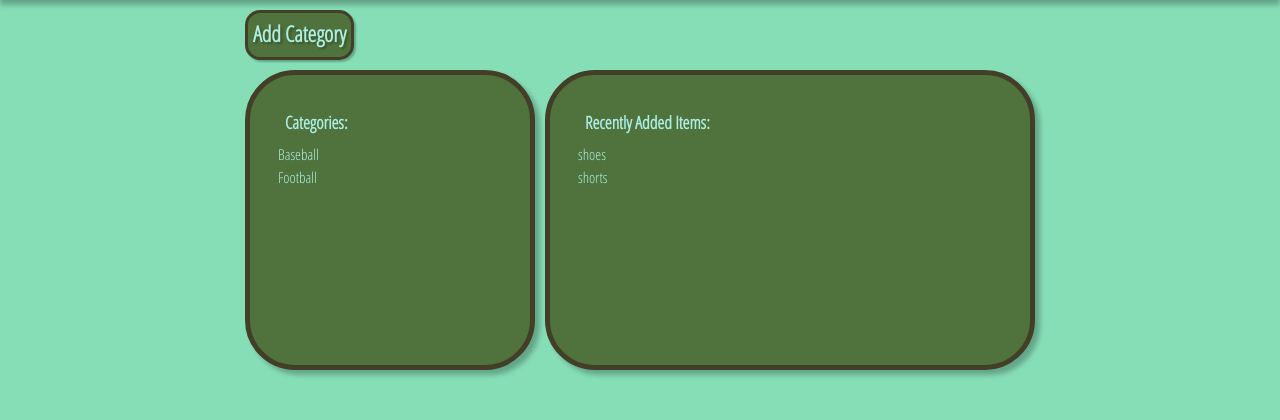
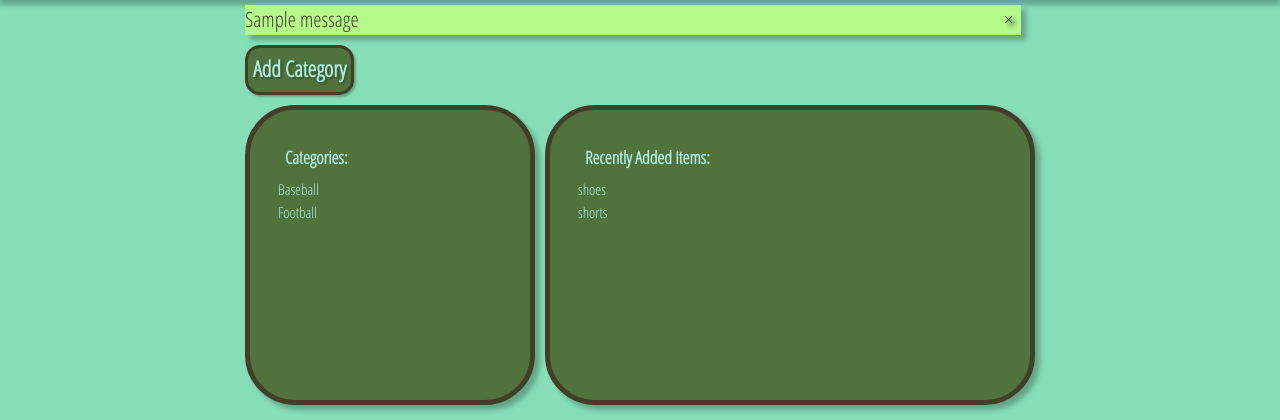
Before and after one commit to tordne/item-catalog, a Flask app: page / in a window 1280 px wide. Shown: the part 58-478 px from the top of the page. Run offline with Flask 2, Linux system fonts and the light colour scheme; tables that the repository leaves empty hold one stand-in row (values such as "Sample post"); one stand-in notice (Sample message) is shown; parts of the project's set-up code (start-up, migrations or seed data) failed here and were passed over.

Commit message:
Feat: Add flash messages and relevant CSS, JS to hide them.

```diff
--- a/project/client/static/css/catalog.css
+++ b/project/client/static/css/catalog.css
@@ -200,6 +200,42 @@ p {
 
 /*
  *
+ * Flash Messages
+ *
+ */
+
+.alert {
+	margin: 5px;
+	background-color : #b5fb8b;
+	box-shadow: 5px 5px 5px rgba(0, 0, 0, 0.26);
+	width: 800px;
+	max-width: 97%;
+	min-height: 30px;
+	vertical-align: middle;
+}
+
+.alert-text {
+	font-size: 1.4em;
+}
+
+.alert-close {
+	text-decoration: none;
+	text-shadow: 3px 3px 5px black;
+	float: right;
+	padding-right: 8px;
+	cursor: pointer;
+}
+
+.alert-success {
+	background-color : #b5fb8b;
+}
+
+.alert-warning {
+	background-color: #fba38b;
+}
+
+/*
+ *
  * Main
  *
  */
@@ -218,6 +254,13 @@ main {
 }
 
 .main-buttons {
+	width: 800px;
+	max-width: 100%;
+	margin-left: auto;
+	margin-right:auto;
+}
+
+.main-messages {
 	width: 800px;
 	max-width: 100%;
 	margin-left: auto;
--- /dev/null
+++ b/project/client/static/js/close-alerts.js
@@ -0,0 +1,7 @@
+$(document).ready(function(){
+
+	$(".alert-close").click(function(){
+		$(this).parentsUntil(".main-messages").hide();
+	});
+
+});
--- a/project/client/templates/_base.html
+++ b/project/client/templates/_base.html
@@ -10,6 +10,9 @@
 	<!-- Styles -->
 	<link href="https://fonts.googleapis.com/css?family=Fjalla+One|Open+Sans+Condensed:300" rel="stylesheet">
 	<link rel="stylesheet" href="{{ url_for('static', filename='css/catalog.css')}}" media="screen">
+	<!-- Java scripts -->
+	<script src="https://ajax.googleapis.com/ajax/libs/jquery/3.3.1/jquery.min.js"></script>
+	<script src="{{ url_for('static', filename='js/close-alerts.js') }}"></script>
 </head>
 <body>
 
@@ -17,6 +20,22 @@
 
 	<main>
 
+		<!-- messages -->
+      {% with messages = get_flashed_messages(with_categories=true) %}
+      {% if messages %}
+        <section class="main-messages">
+        	{% for category, message in messages %}
+            <div class="alert alert-{{ category }} alert-dismissable">
+            	<div class="alert-text">
+	              <a class="alert-close" title="Close" data-dismiss="alert">&times;</a>
+	             {{message}}
+             </div>
+            </div>
+          {% endfor %}
+        </section>
+        {% endif %}
+        {% endwith %}
+
 	<!-- child template -->
 	{% block content %}{% endblock %}
 
```
